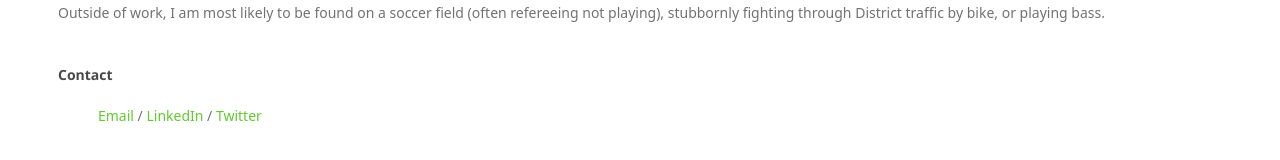
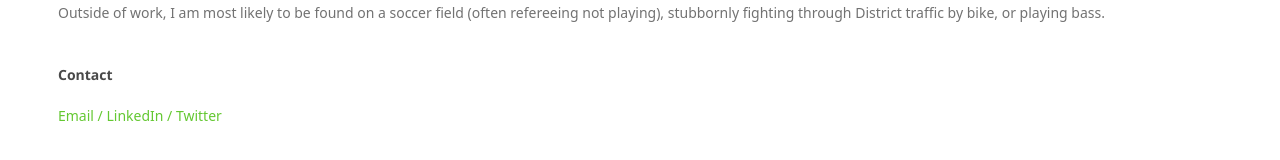
Before and after one commit to rileydchampine/rileydchampine.github.io, a Jekyll site: the page built from index.html, in a window 1280 px wide. Shown: the part 336-496 px from the top of the page. Built offline with Jekyll 4.4.1, drawn with Linux system fonts in a browser that asks for light colours; some web fonts are replaced.

Commit message:
Update default.html

```diff
--- a/_layouts/default.html
+++ b/_layouts/default.html
@@ -23,8 +23,6 @@
 			</div><!-- /.container -->
 			<br>
 			<h4>Contact</h4>
-	    		<ul>
-	        		<p><a href="mailto:rileydchampine@gmail.com">Email</a> / <a href="https://www.linkedin.com/in/rileydchampine">LinkedIn</a> / <a href="https://twitter.com/rileydchampine">Twitter</a></p>
-			</ul>
+	        	<p><a href="mailto:rileydchampine@gmail.com">Email / </a><a href="https://www.linkedin.com/in/rileydchampine">LinkedIn / </a><a href="https://twitter.com/rileydchampine">Twitter</a></p>
 		</body>
 	</html>
```
